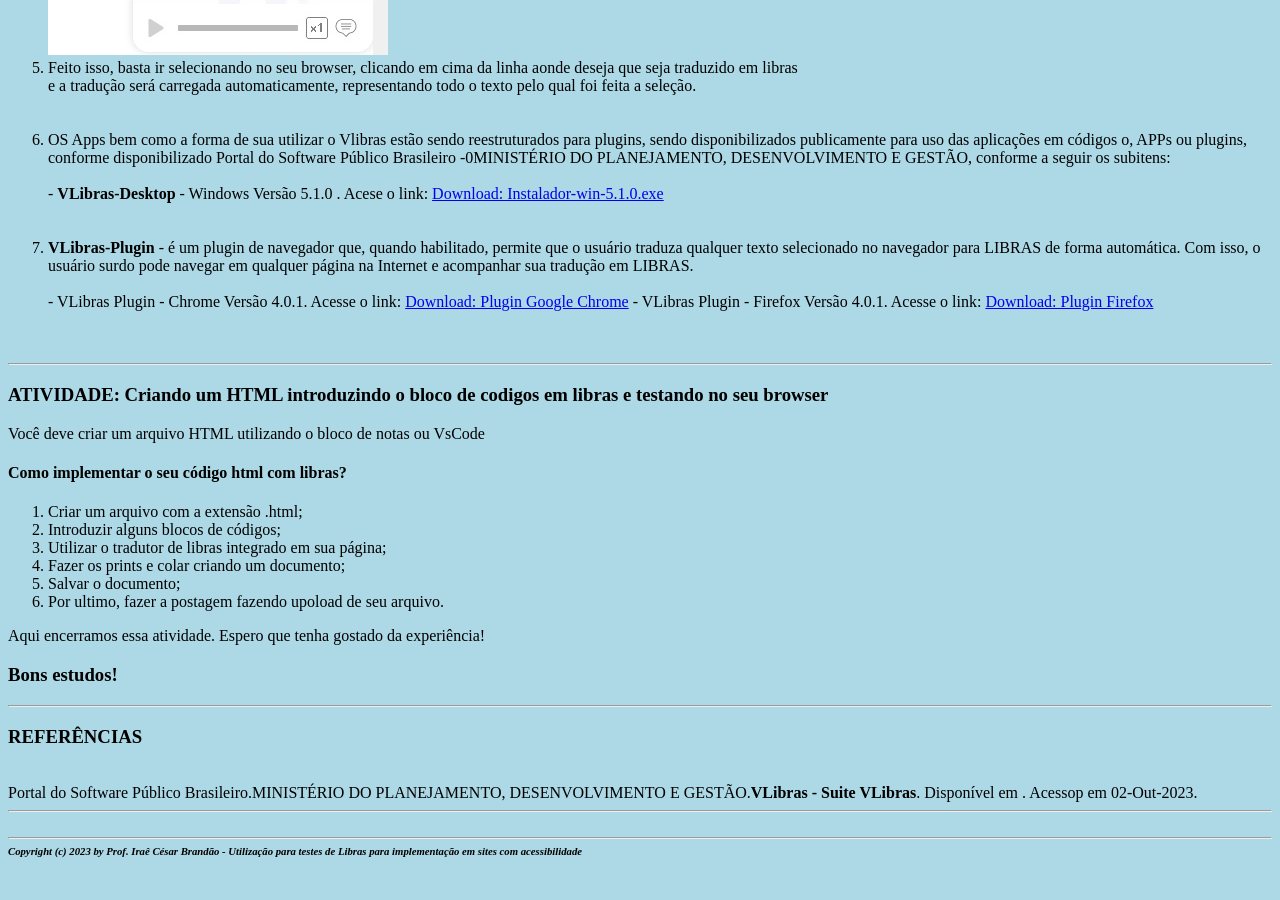
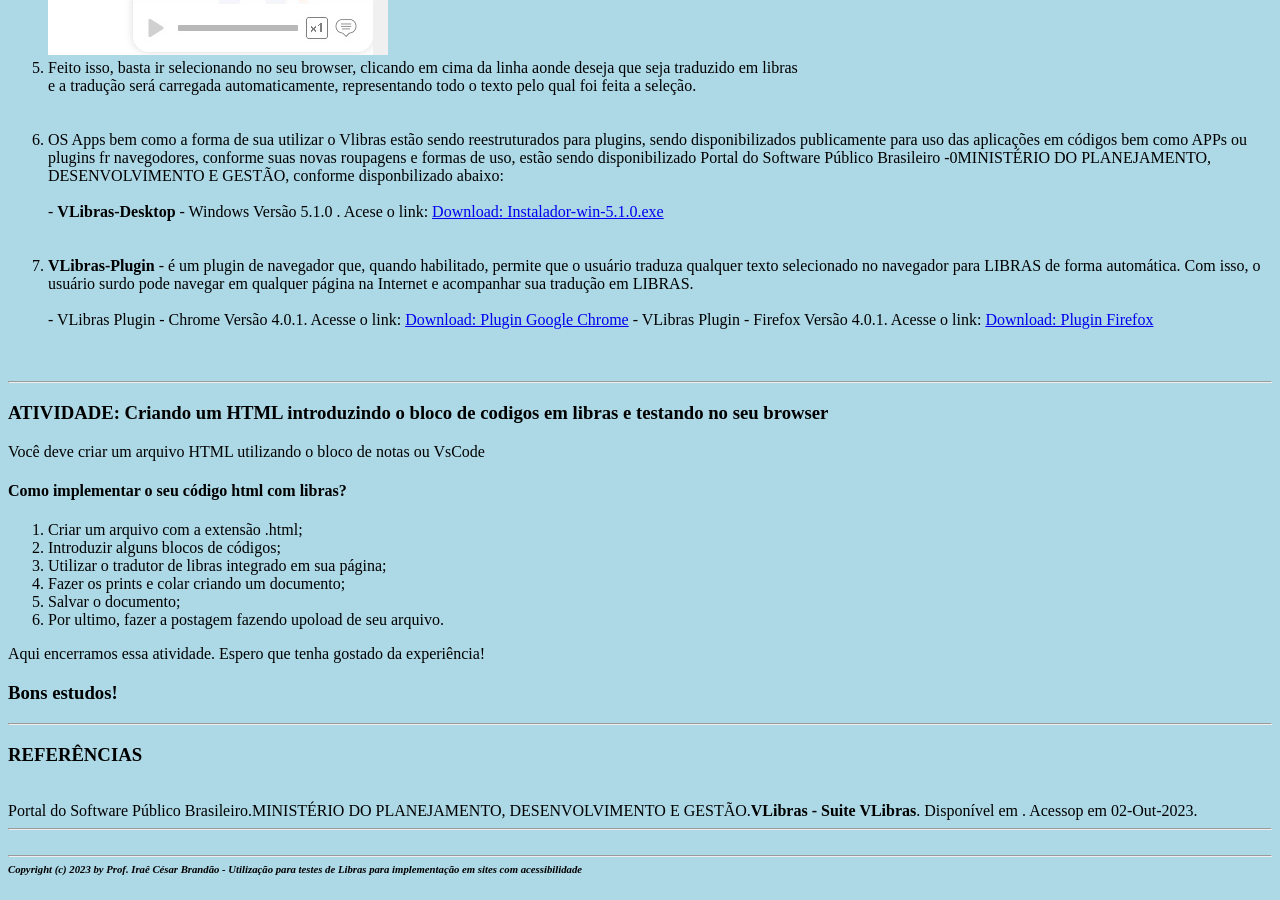
Before and after one commit to Irae-Cesar-Brandao/acessibilidade_vlibras, a plain HTML site: page index.html in a window 1280 px wide. Shown: the part 1323-2223 px from the top of the page. Drawn offline with Linux system fonts and the light colour scheme.

Commit message:
Update index.html

```diff
--- a/index.html
+++ b/index.html
@@ -95,8 +95,8 @@ e a tradução será carregada automaticamente, representando todo o texto pelo
 
 <li>
 OS Apps bem como a forma de sua utilizar o Vlibras estão sendo reestruturados para plugins, sendo disponibilizados publicamente para uso das aplicações
-        em códigos o, APPs ou plugins, conforme disponibilizado Portal do Software Público Brasileiro -0MINISTÉRIO DO PLANEJAMENTO, DESENVOLVIMENTO E GESTÃO,
-        conforme a seguir os subitens:
+        em códigos bem como APPs ou plugins fr navegodores, conforme suas novas roupagens e formas de uso, estão sendo disponibilizado Portal do
+    Software Público Brasileiro -0MINISTÉRIO DO PLANEJAMENTO, DESENVOLVIMENTO E GESTÃO, conforme disponbilizado abaixo:
  <br><br>
 
 - <b>VLibras-Desktop </b> - Windows Versão 5.1.0 . Acese o link: <a href=" https://softwarepublico.gov.br/social/suite-vlibras/downloads/vlibras-instalador-5.1.0.exe">Download: Instalador-win-5.1.0.exe</a>
```
